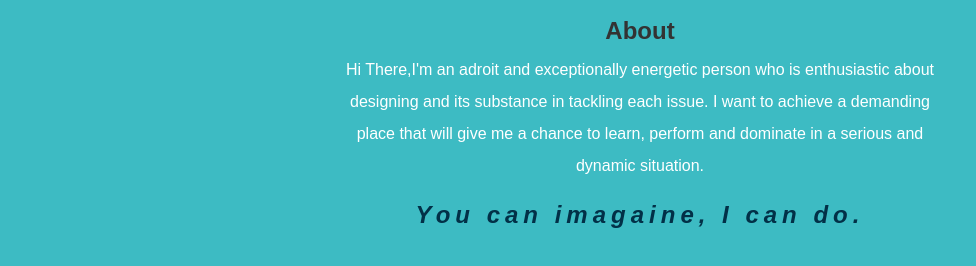
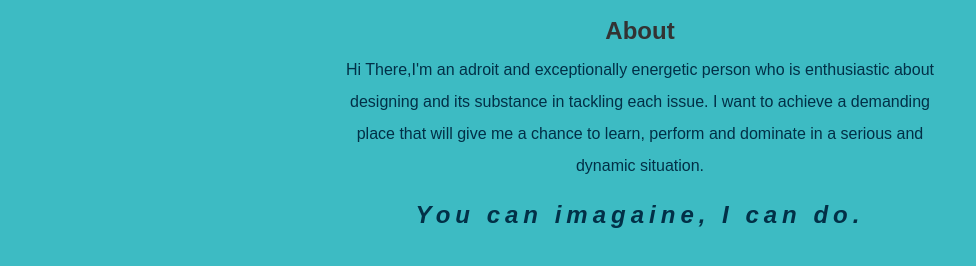
Before and after one commit to sivasuriya0220/Portfolio, a plain HTML site: page About.html in a window 1280 px wide. Shown: the part 54-320 px from the top of the page, without its empty margins (0-976 px from the left). Drawn offline with nearby package versions, Linux system fonts and the light colour scheme.

Commit message:
Update About.html

```diff
--- a/About.html
+++ b/About.html
@@ -125,6 +125,7 @@
       color: white;
       font-size: 16px;
       text-align: center;
+      color: #023047;
     }
     @media screen and (max-width: 480px){
       .container1{
```
